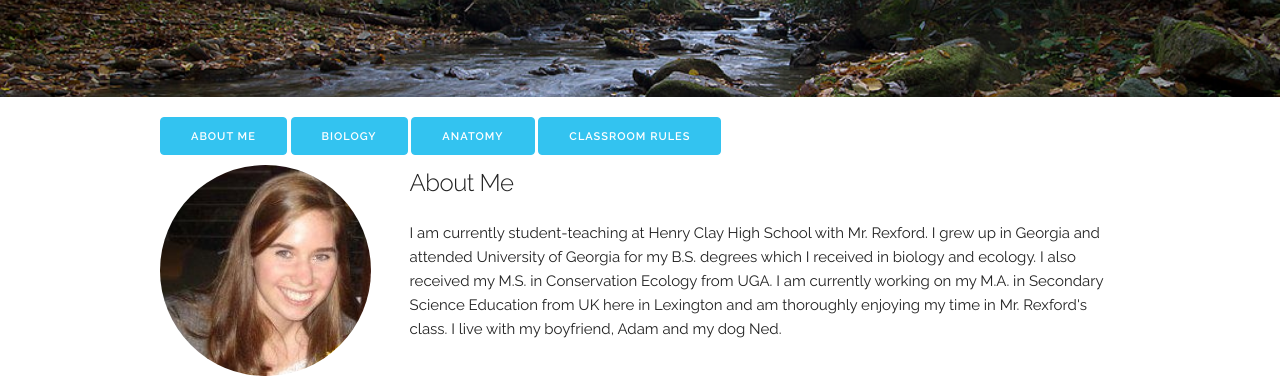
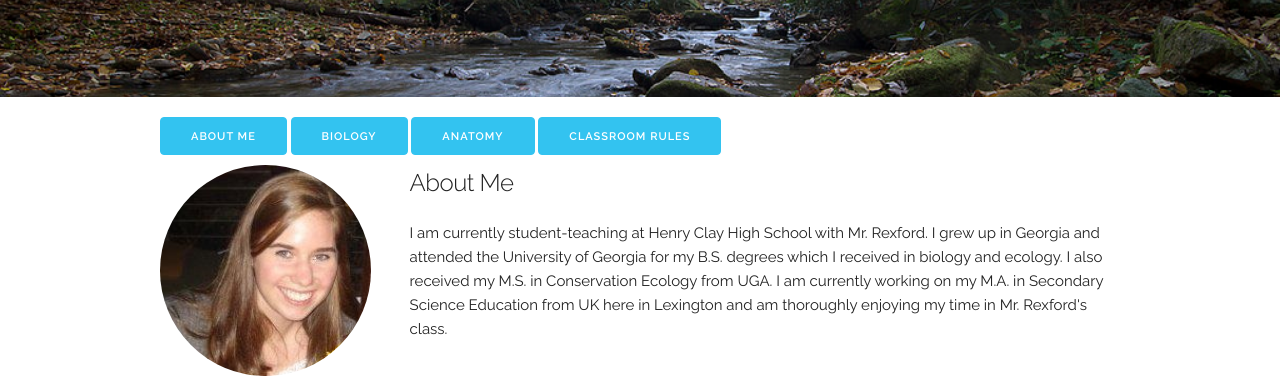
Before and after one commit to kellyarob/kellyarob.github.io, a plain HTML site: page index.html in a window 1280 px wide. Shown: the part 103-483 px from the top of the page. Drawn offline with Linux system fonts and the light colour scheme.

Commit message:
Update index.html

```diff
--- a/index.html
+++ b/index.html
@@ -58,12 +58,11 @@
     <div class="nine columns">
       <h5>About Me</h5>
       <p> I am currently student-teaching at Henry Clay High School with Mr.
-          Rexford. I grew up in Georgia and attended University of Georgia for my
+          Rexford. I grew up in Georgia and attended the University of Georgia for my
           B.S. degrees which I received in biology and ecology. I also received my
           M.S. in Conservation Ecology from UGA. I am currently working on my M.A.
           in Secondary Science Education from UK here in Lexington and am thoroughly
-          enjoying my time in Mr. Rexford's class. I live with my boyfriend, Adam
-          and my dog Ned.   </p>
+          enjoying my time in Mr. Rexford's class.   </p>
     </div>
   </div>
   <div class="row" id="biology">
```
